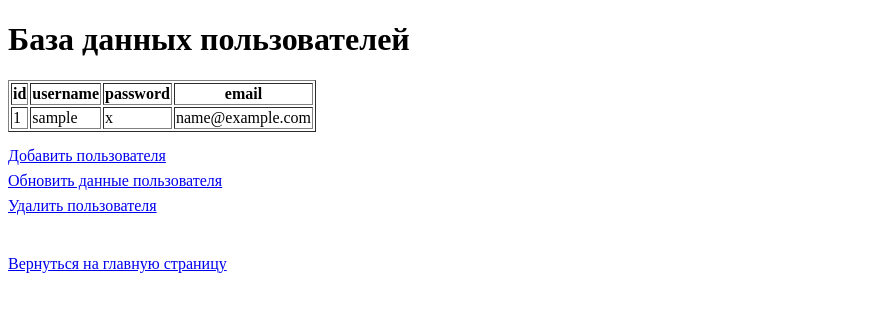
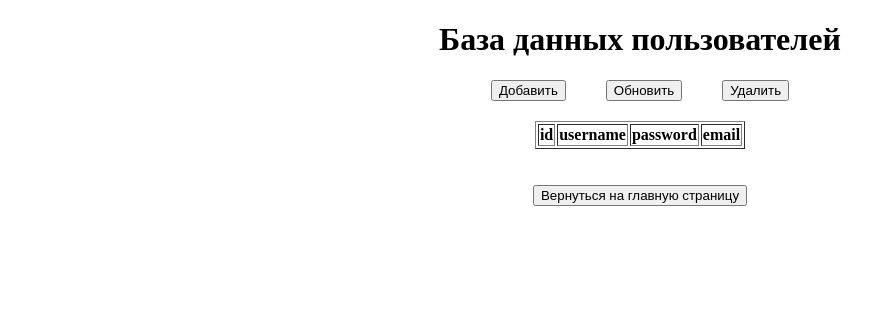
Before and after one commit to whereducko/fastapi-mini-project, a FastAPI app: template app/pages/templates/crud/db-users.html in a window 1280 px wide. Shown: the top 312 px of the page, without its empty margins (0-895 px from the left). Run offline with FastAPI, Linux system fonts and the light colour scheme; the template is opened without the code that fills it: most values are stand-ins (such as "Sample title", 1, 10 or a date in 2020); lists and menus that the app fills with data are empty; some libraries are stand-ins or nearby versions.

Commit message:
Добавлена пагинация

```diff
--- a/app/database.py
+++ b/app/database.py
@@ -1,4 +1,4 @@
-from sqlalchemy import create_engine, select, insert, update, delete
+from sqlalchemy import create_engine, select, insert, update, delete, func
 from sqlalchemy.orm import declarative_base, Mapped, mapped_column, sessionmaker
 from sqlalchemy.exc import DatabaseError
 
@@ -56,9 +56,36 @@
 # # создать таблицу
 # Base.metadata.create_all(engine)
 
-def get_db_func():
-    result = session.execute(select(Users.id, Users.username, Users.password, Users.email))
-    return result.mappings().all()
+
+# функция для вывода информации с бд + пагинация
+def get_db_func(limit_count: int, offset_count: int):
+    result = session.execute(
+        select(Users.id, Users.username, Users.password, Users.email).limit(limit_count).offset(offset_count)
+    )
+    final_list = list(result.mappings().all())
+    if offset_count > 0:
+        exists_prev_data = session.execute(
+            select(Users.id, Users.username, Users.password, Users.email).limit(1).offset(offset_count - 1)
+        )
+        start_data = exists_prev_data.mappings().all()
+        if len(start_data) >= 1:
+            final_list.insert(0, offset_count // 100)
+    else:
+        final_list.insert(0, 0)
+    exists_next_data = session.execute(
+        select(Users.id, Users.username, Users.password, Users.email).limit(1).offset(offset_count + 100)
+    )
+    end_data = exists_next_data.mappings().all()
+    if len(end_data) >= 1:
+        final_list.append(offset_count // 100 + 2)
+    else:
+        final_list.append(0)
+    return final_list
+
+
+def get_count_rows_db():
+    count = session.execute(select(func.count()).select_from(Users))
+    return count.scalar()
 
 
 def insert_db_func(
--- a/app/pages/templates/crud/db-users.html
+++ b/app/pages/templates/crud/db-users.html
@@ -4,8 +4,31 @@
     <meta charset="UTF-8">
     <title>База данных</title>
     <style>
+        h1 {
+            text-align: center;
+        }
         .links {
-            margin: 7px 0;
+            display: flex;
+            justify-content: center;
+            gap: 40px;
+            align-items: center;
+        }
+        .table-users {
+            margin: 20px auto;
+        }
+        .field {
+            width: 25%;
+            text-align: center;
+        }
+        .pagination {
+            padding: 0;
+            list-style-type: none;
+            display: flex;
+            justify-content: center;
+            gap: 10px;
+        }
+        .active-button {
+            background-color: darkgrey;
         }
     </style>
 </head>
@@ -13,7 +36,18 @@
 <h1>
     База данных пользователей
 </h1>
-<table border="1" style="margin-bottom: 15px;">
+<div class="links">
+    <a href="/db/add">
+        <button>Добавить</button>
+    </a>
+    <a href="/db/update">
+        <button>Обновить</button>
+    </a>
+    <a href="/db/delete">
+        <button>Удалить</button>
+    </a>
+</div>
+<table border="1" class="table-users">
     <thead>
     <tr>
         <th>id</th>
@@ -24,26 +58,44 @@
     </thead>
     <tbody>
     {% for user in database %}
+    {% if not loop.last and not loop.first %}
     <tr>
-            <td>{{ user["id"] }}</td>
-            <td>{{ user["username"] }}</td>
-            <td>{{ user["password"] }}</td>
-            <td>{{ user["email"] }}</td>
+        <td class="field">{{ user["id"] }}</td>
+        <td class="field">{{ user["username"] }}</td>
+        <td class="field">{{ user["password"] }}</td>
+        <td class="field">{{ user["email"] }}</td>
     </tr>
+    {% endif %}
     {% endfor %}
     </tbody>
 </table>
+<ul class="pagination">
+    {% if database | first >= 1 %}
+    <li>
+        <a href="/db?page={{ database | first }}">
+            <button>Пред.</button>
+        </a>
+    </li>
+    {% endif %}
+    {% for i in range(1, (count_rows // 100) + 1) %}
+    <li>
+        <a href="/db?page={{ i }}">
+            <button class="{% if i == number_page %}active-button{% endif %}">{{ i }}</button>
+        </a>
+    </li>
+    {% endfor %}
+    {% if database | last >= 1 %}
+    <li>
+        <a href="/db?page={{ database | last }}">
+            <button>След.</button>
+        </a>
+    </li>
+    {% endif %}
+</ul>
 <div class="links">
-    <a href="/db/add">Добавить пользователя</a>
-</div>
-<div class="links">
-    <a href="/db/update">Обновить данные пользователя</a>
-</div>
-<div class="links">
-    <a href="/db/delete">Удалить пользователя</a>
-</div>
-<div style="margin-top: 40px;">
-    <a href="/">Вернуться на главную страницу</a>
+    <a href="/">
+        <button>Вернуться на главную страницу</button>
+    </a>
 </div>
 </body>
 </html>
--- a/app/pages/templates/home.html
+++ b/app/pages/templates/home.html
@@ -19,7 +19,9 @@
     Ниже можно протестировать операции CRUD:
 </p>
 <div class="links" style="margin-bottom: 40px;">
-    <a href="/db">Открыть базу пользователей</a>
+    <a href="/db">
+        <button>Открыть базу пользователей</button>
+    </a>
 </div>
 <div>
     <form action="/logout" method="post">
--- a/app/pages/templates/login.html
+++ b/app/pages/templates/login.html
@@ -19,7 +19,9 @@
     <button type="submit">Отправить</button>
 </form>
 <div style="margin-top: 15px;">
-    <a href="/register">Зарегистрироваться</a>
+    <a href="/register">
+        <button>Зарегистрироваться</button>
+    </a>
 </div>
 </body>
 </html>
--- a/app/pages/templates/register.html
+++ b/app/pages/templates/register.html
@@ -19,7 +19,9 @@
     <button type="submit">Отправить</button>
 </form>
 <div style="margin-top: 15px;">
-    <a href="/login">Войти</a>
+    <a href="/login">
+        <button>Войти</button>
+    </a>
 </div>
 </body>
 </html>
```
Also changed, not shown: app/crud/router.py (+16 -3 lines). Lines whose indentation alone changed are shown as unchanged.
